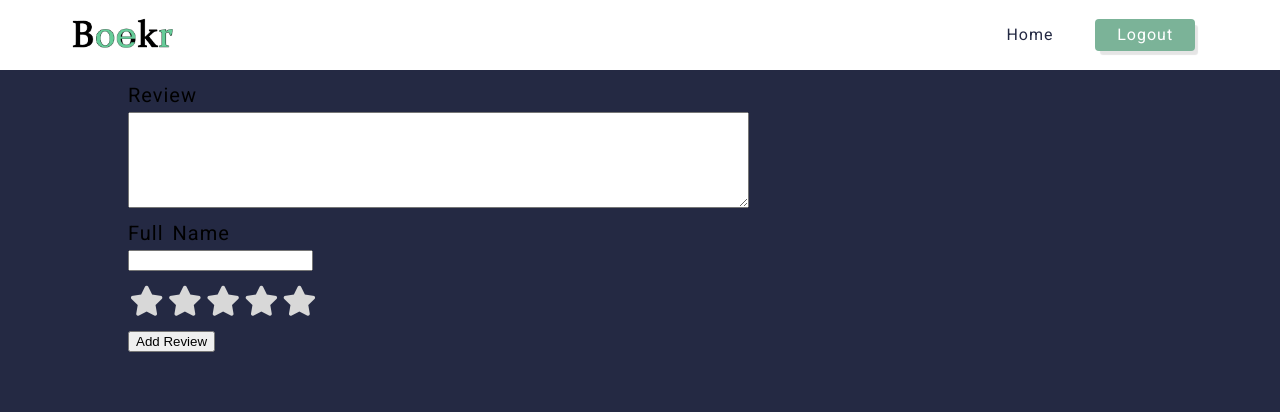
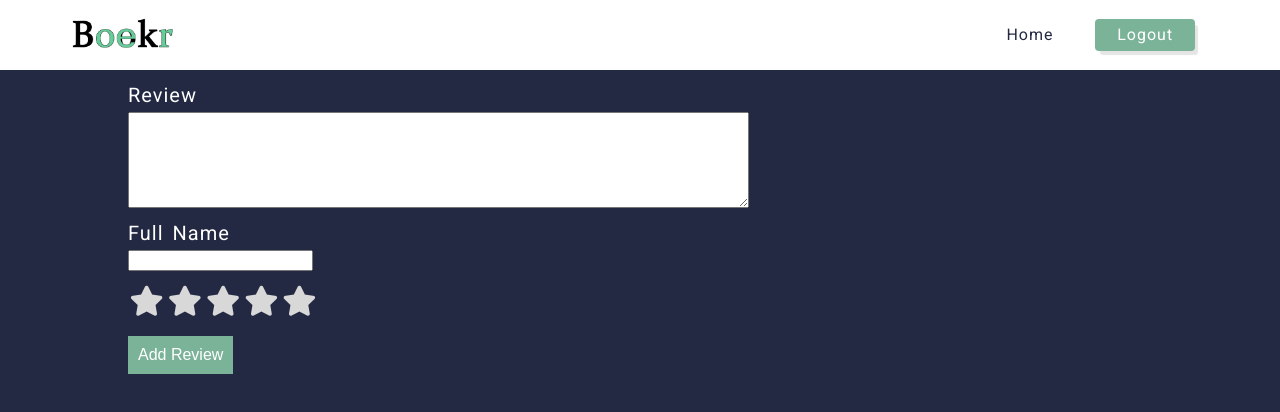
Before and after one commit to oer-bookr-6-24-2019/oer-bookr-FE, a React (Create React App) app in the folder oerbookr/: page /add-review/1 in a window 1280 px wide. Shown: the top 412 px of the page. Built offline with nearby package versions, Linux system fonts and the light colour scheme; sample sign-in values are in the browser's storage.

Commit message:
add review page styling

```diff
--- a/oerbookr/src/styles/_addReviewPageStyles.scss
+++ b/oerbookr/src/styles/_addReviewPageStyles.scss
@@ -7,6 +7,7 @@
     align-items: flex-start;
 
     label {
+      color: #fff;
       font-size: 2rem;
       font-family: Roboto;
       margin-bottom: 7px;
@@ -28,10 +29,26 @@
       }
 
       .selected {
-        background: -webkit-linear-gradient(rgb(255, 233, 108), rgb(245, 204, 0));
+        background: -webkit-linear-gradient(
+          rgb(255, 233, 108),
+          rgb(245, 204, 0)
+        );
         -webkit-background-clip: text;
         -webkit-text-fill-color: transparent;
       }
     }
+    .btn {
+      background-color: $color-button;
+      color: $color-font;
+      border: none;
+      font-size: 1.6rem;
+      padding: 1rem;
+      margin-top: 0.5rem;
+      margin-bottom: 1rem;
+      &:hover {
+        cursor: pointer;
+        opacity: 0.9;
+      }
+    }
   }
 }
--- a/oerbookr/src/styles/index.scss
+++ b/oerbookr/src/styles/index.scss
@@ -1,4 +1,4 @@
 @import 'reset';
+@import 'variables.scss';
 @import 'navBarStyles';
 @import 'addReviewPageStyles.scss';
-@import 'variables.scss';
--- a/oerbookr/src/views/AddReviewPage.js
+++ b/oerbookr/src/views/AddReviewPage.js
@@ -51,13 +51,19 @@ class AddReviewPage extends React.Component {
             {reviewStructure.map(ratingObj => {
               return (
                 <i
-                  className={this.state.rating >= ratingObj.rating ? 'fas fa-star fa-3x selected' : 'fas fa-star fa-3x'}
+                  className={
+                    this.state.rating >= ratingObj.rating
+                      ? 'fas fa-star fa-3x selected'
+                      : 'fas fa-star fa-3x'
+                  }
                   onClick={() => this.setRating(ratingObj.rating)}
                 />
               );
             })}
           </div>
-          <button onClick={this.reviewSubmitHandler}>Add Review</button>
+          <button className='btn' onClick={this.reviewSubmitHandler}>
+            Add Review
+          </button>
         </form>
       </div>
     );
```
